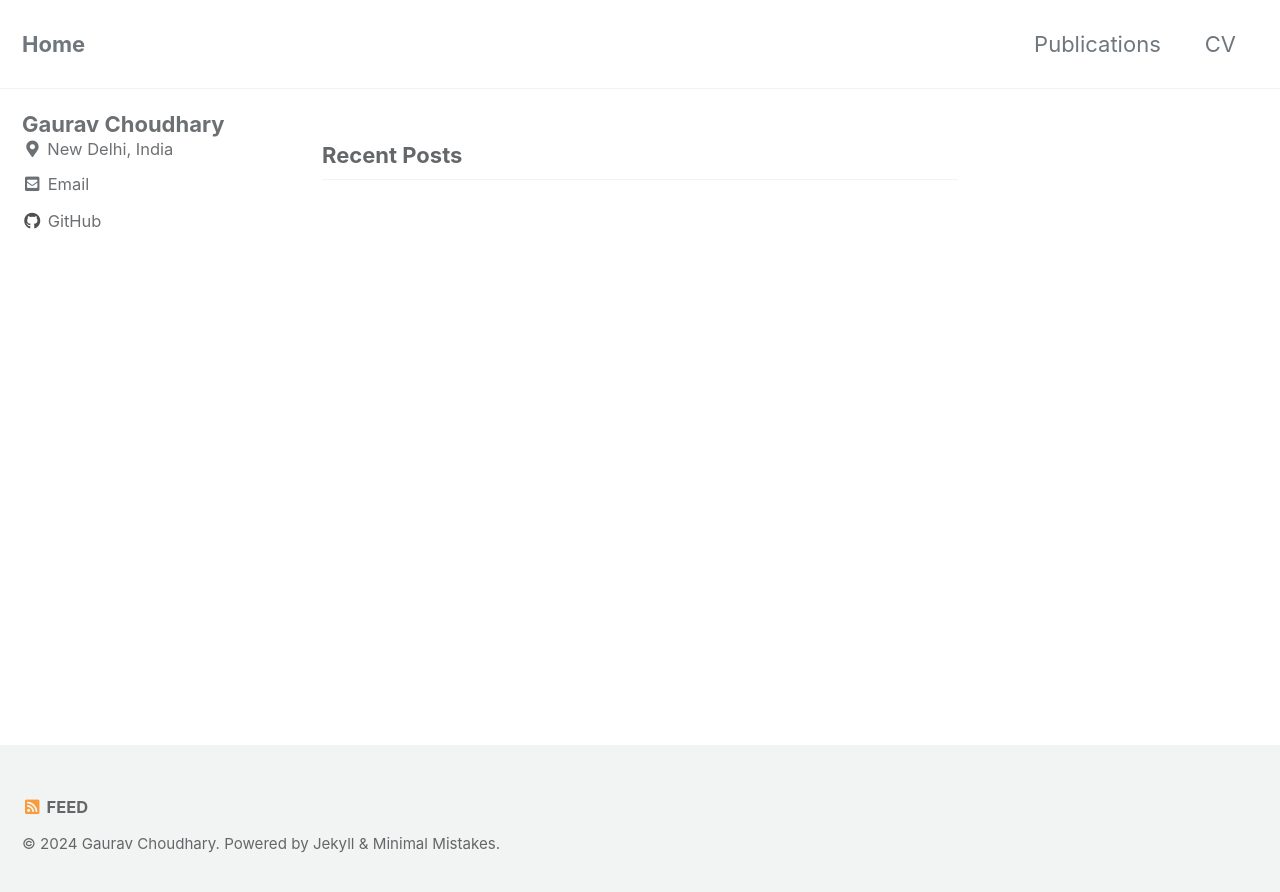
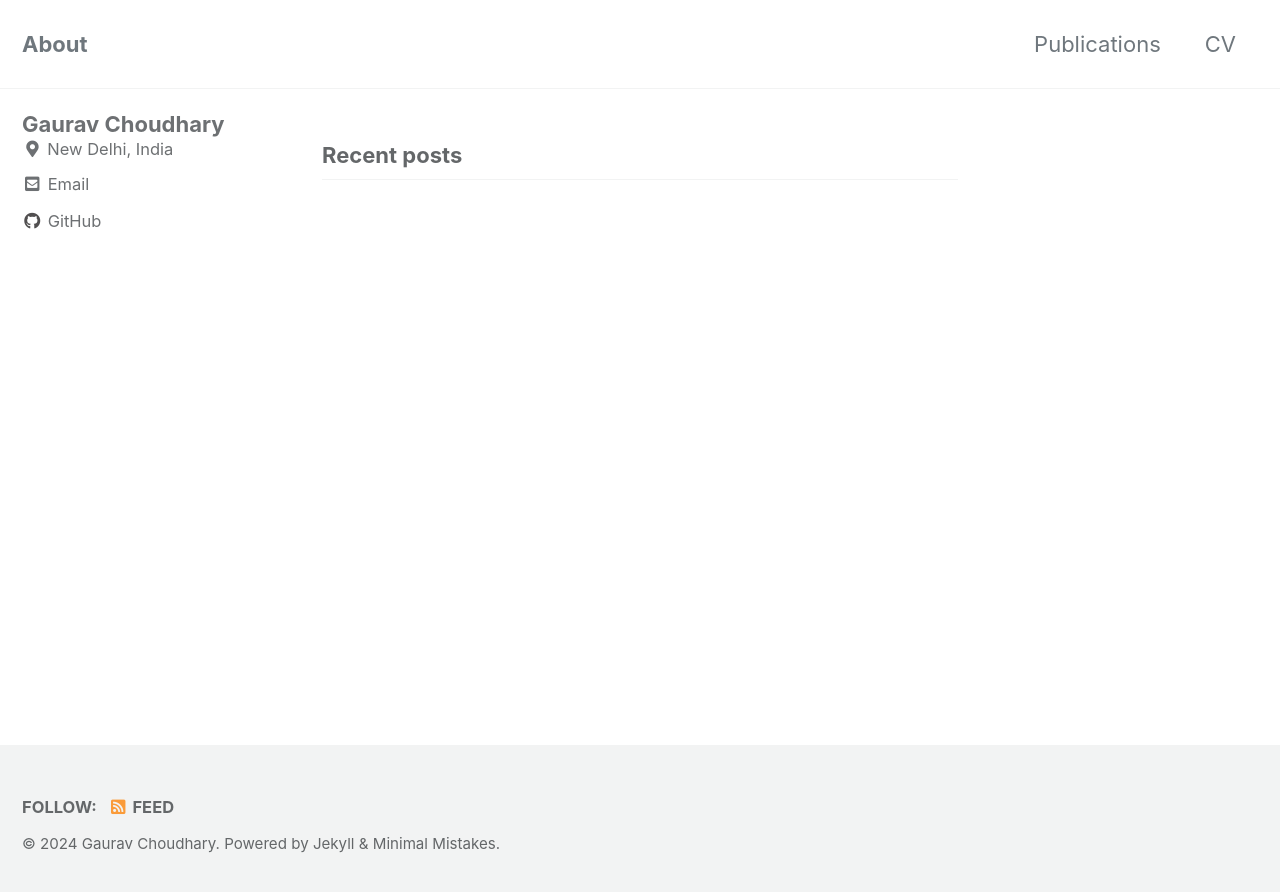
Before and after one commit to gajgaurav/gajgaurav.github.io, a Jekyll site: the page built from index.html, in a window 1280 px wide. Shown: the top 892 px of the page. Built offline with Jekyll 4.4.1, drawn with Linux system fonts in a browser that asks for light colours; cached includes are drawn as plain includes; the list of posts is cut into pages by our own code.

Commit message:
Update _config.yml

```diff
--- a/_config.yml
+++ b/_config.yml
@@ -17,8 +17,8 @@ minimal_mistakes_skin    : "default" # "air", "aqua", "contrast", "dark", "dirt"
 include: ["_pages"]
 
 # Site Settings
-locale                   : "en-IND"
-title                    : "Home"
+locale                   : "en-US"
+title                    : "About"
 title_separator          : "-"
 subtitle                 : # site tagline that appears below site title in masthead
 name                     : "Gaurav Choudhary"
```
